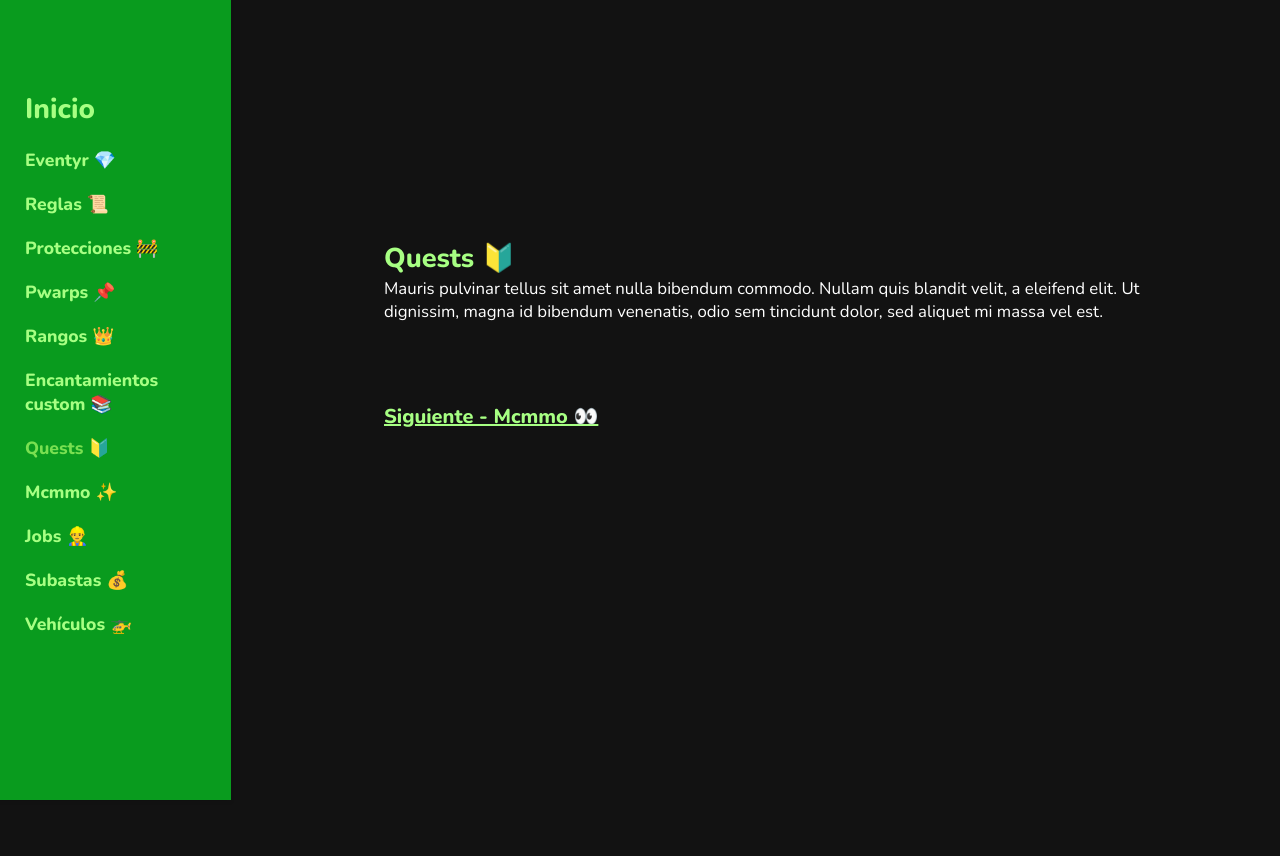
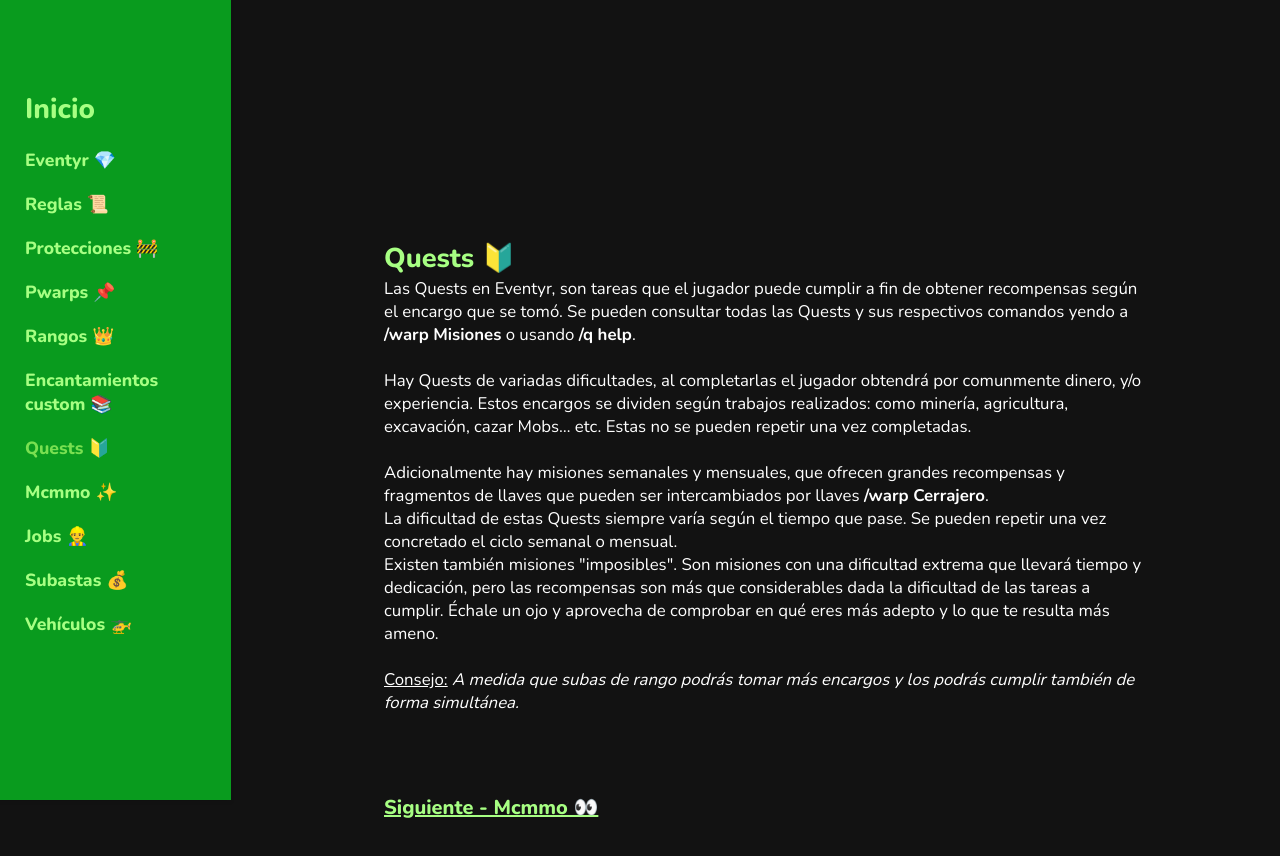
Before and after one commit to joaquinjoaco/eventyr-player-guide-react, a React (Create React App) app: page /quests in a window 1280 px wide. Shown: the top 856 px of the page. Before the commit the page ends 800 px from the top, so only its background shows below. Built offline with nearby package versions, Linux system fonts and the light colour scheme.

Commit message:
Finished writing up the remaining guides.
yes

```diff
--- a/src/views/Quests.js
+++ b/src/views/Quests.js
@@ -6,16 +6,27 @@
                <section className="about" id="about">
                     <div className="content">
                          <h1>Quests 🔰</h1>
-                         <p className="guide-p">Mauris pulvinar tellus sit amet nulla bibendum commodo. Nullam quis blandit velit, a
-                              eleifend elit. Ut dignissim, magna id bibendum venenatis, odio sem tincidunt dolor, sed aliquet mi
-                              massa vel est.</p>
-
+                         <p className="guide-p">Las Quests en Eventyr, son tareas que el jugador puede cumplir a fin de obtener recompensas según el encargo que se tomó.
+                              Se pueden consultar todas las Quests y sus respectivos comandos yendo a <b>/warp Misiones</b> o usando <b>/q help</b>.
+                              <br />
+                              <br />
+                              Hay Quests de variadas dificultades, al completarlas el jugador obtendrá por comunmente dinero, y/o experiencia. Estos encargos se dividen según trabajos realizados: como minería, agricultura, excavación, cazar Mobs… etc.  Estas no se pueden repetir una vez completadas.
+                              <br />
+                              <br />
+                              Adicionalmente hay misiones semanales y mensuales, que ofrecen grandes recompensas y fragmentos de llaves que pueden ser intercambiados por llaves <b>/warp Cerrajero</b>.
+                              <br />
+                              La dificultad de estas Quests siempre varía según el tiempo que pase. Se pueden repetir una vez concretado el ciclo semanal o mensual.
+                              <br />
+                              Existen también misiones "imposibles". Son misiones con una dificultad extrema que llevará tiempo y dedicación, pero las recompensas son más que considerables dada la dificultad de las tareas a cumplir. Échale un ojo y aprovecha de comprobar en qué eres más adepto y lo que te resulta más ameno.
+                              <br />
+                              <br />
+                              <u>Consejo:</u><i> A medida que subas de rango podrás tomar más encargos y los podrás cumplir también de forma simultánea.</i></p>
                          <div className="link-container">
                               <Link to="/mcmmo" className="link">Siguiente - Mcmmo 👀</Link>
                          </div>
                     </div>
-               </section>
-          </div>
+               </section >
+          </div >
      );
 }
 
--- a/src/views/Subastas.js
+++ b/src/views/Subastas.js
@@ -6,9 +6,8 @@
                <section className="about" id="about">
                     <div className="content">
                          <h1>Subastas 💰</h1>
-                         <p className="guide-p">Mauris pulvinar tellus sit amet nulla bibendum commodo. Nullam quis blandit velit, a
-                              eleifend elit. Ut dignissim, magna id bibendum venenatis, odio sem tincidunt dolor, sed aliquet mi
-                              massa vel est.</p>
+                         <p className="guide-p">Son el mayor flujo de comercio entre jugadores en el servidor.
+                              Para acceder al menú de subastas utiliza <b>/ah</b></p>
 
                          <div className="link-container">
                               <Link to="/vehiculos" className="link">Siguiente - Vehiculos 👀</Link>
--- a/src/views/Vehiculos.js
+++ b/src/views/Vehiculos.js
@@ -15,7 +15,7 @@
                               Fragmentos de Azufre por diez unidades de este en el Mecánico.
                          </p>
                          <br />
-                         <p className="guide-p">Vehículos disponibles hasta el momento:
+                         <p className="guide-p">Vehículos disponibles hasta el momento:</p>
                          <ul>
                               <li>Submarino</li>
                               <li>Taladradora</li>
@@ -26,7 +26,7 @@
                               <li>Robot de ataque <a href="https://tienda.eventyrmc.net/category/332875">(adquirible en la
                                    tienda)</a></li>
                          </ul>
-                         </p>
+
                     </div>
                </section>
           </div>
```
Lines whose indentation alone changed are shown as unchanged.
